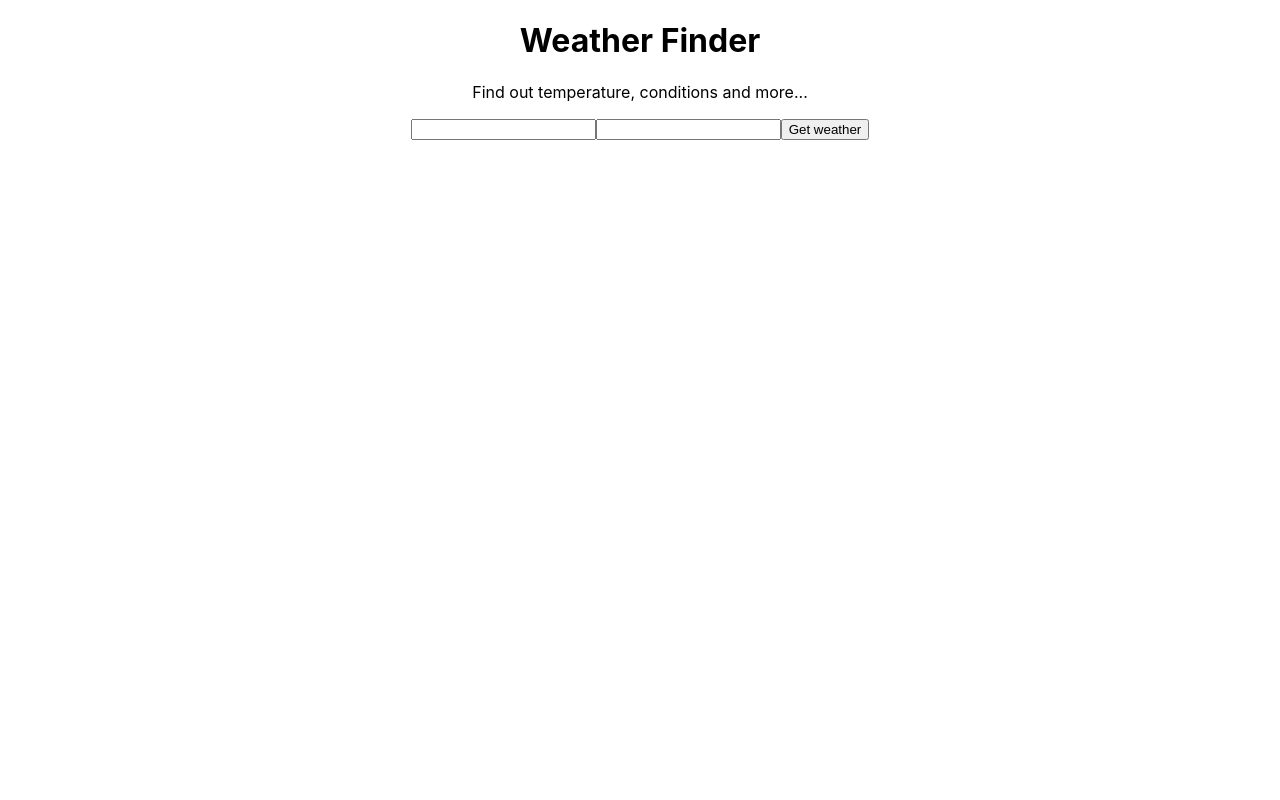
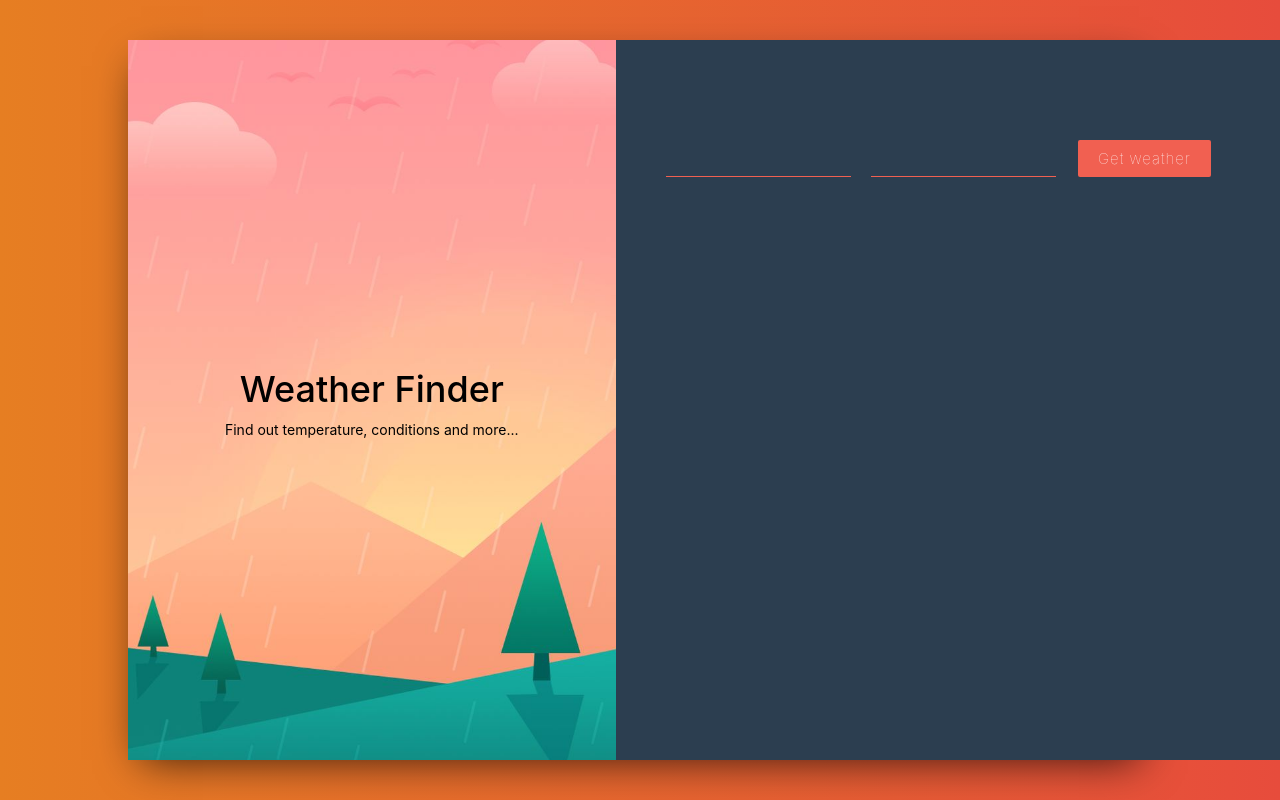
Before and after one commit to mkdir-helen/simple-react-webapp, a React (Create React App) app: page / in a window 1280 px wide. Built offline with nearby package versions, Linux system fonts and the light colour scheme.

Commit message:
Added bootstrap and bg img and skeleton styles

```diff
--- a/package.json
+++ b/package.json
@@ -3,6 +3,7 @@
   "version": "0.1.0",
   "private": true,
   "dependencies": {
+    "bootstrap": "^3.3.7",
     "dotenv": "^6.2.0",
     "react": "^16.7.0",
     "react-dom": "^16.7.0",
--- a/src/App.css
+++ b/src/App.css
@@ -1,32 +1,127 @@
-.App {
-  text-align: center;
+@import url('https://fonts.googleapis.com/css?family=Merriweather:100,200,300,300i,400,400i,700');
+@import url('https://fonts.googleapis.com/css?family=Roboto+Slab:400,700');
+@import url('https://fonts.googleapis.com/css?family=Open+Sans:300,400');
+
+body {
+  font-family: "Open Sans", serif;
 }
 
-.App-logo {
-  animation: App-logo-spin infinite 20s linear;
-  height: 40vmin;
+.wrapper {
+  background: linear-gradient(to right, #e67e22, #e74c3c);
+  height: 100vh;
+  display: flex;
+  justify-content: center;
+  align-items: center;
 }
 
-.App-header {
-  background-color: #282c34;
-  min-height: 100vh;
+.main {
+  height: 90vh;
+  background: #fff;
+  box-shadow: 0px 13px 40px -13px rgba(0,0,0,0.75);
+  width: 80%;
+  margin: 0 auto;
+}
+
+.title-container {
+  height: 90vh;
+  background: url("img/bg.jpg") center center no-repeat;
+  background-size: cover;
   display: flex;
-  flex-direction: column;
   align-items: center;
   justify-content: center;
-  font-size: calc(10px + 2vmin);
-  color: white;
+  text-align: center;
+  color: #000;
 }
 
-.App-link {
-  color: #61dafb;
+.title-container__title {
+  font-size: 50px;
+  letter-spacing: 2px;
+  line-height: 1.3;
+  font-family: 'Roboto Slab', serif;
 }
 
-@keyframes App-logo-spin {
-  from {
-    transform: rotate(0deg);
-  }
-  to {
-    transform: rotate(360deg);
-  }
+.title-container__subtitle {
+  font-style: italic;
+  font-weight: 100;
+  letter-spacing: 1px;
+  line-height: 1.5;
+  font-family: "Merriweather", serif;
 }
+
+.form-container {
+  background-color: #2c3e50;
+  height: 90vh;
+  padding-top: 100px;
+  padding-left: 50px;
+}
+
+input[type="text"] {
+  background-color: transparent;
+  border: 0;
+  border-bottom: solid 1px #f16051;
+  width: 30%;
+  padding-bottom: 4px;
+  color: #fff !important;
+  font-weight: lighter;
+  letter-spacing: 2px;
+  margin-bottom: 30px;
+  margin-right: 20px;
+  font-size: 20px;
+}
+
+input[type="text"] {
+    outline: none;
+}
+
+input:-webkit-autofill {
+    -webkit-box-shadow: 0 0 0 30px #2c3e50 inset;
+    -webkit-text-fill-color: #fff !important;
+}
+
+button {
+  border: 0;
+  padding: 8px 20px;
+  margin: 0 2px;
+  border-radius: 2px;
+  font-weight: lighter;
+  letter-spacing: 1px;
+  font-size: 15px;
+  cursor: pointer;
+  background-color: #f16051;
+  color: #fff;
+  font-weight: 100;
+}
+
+button:active {
+  outline: none;
+}
+
+.weather__info {
+  width: 60%;
+  font-size: 20px;
+  font-weight: 200;
+  letter-spacing: 2px;
+}
+
+.weather__key {
+  color: #f16051;
+  border-bottom: solid 2px rgba(255,255,255,0.06);
+  padding: 20px 0 20px 0;
+  font-weight: 400;
+}
+
+.weather__key:last-child {
+  border: 0;
+}
+
+.weather__value {
+  color: #fff;
+  font-weight: 200;
+}
+
+.weather__error {
+  color: #f16051;
+  font-size: 20px;
+  letter-spacing: 1px;
+  font-weight: 200;
+}
--- a/src/App.js
+++ b/src/App.js
@@ -44,8 +44,15 @@
   }
   render() {
     return (
-      <div className="App">
+      <div>
+        <div className="wrapper">
+          <div className="main">
+            <div className="container">
+              <div className="row">
+                <div className="col-xs-5 title-container">
                   <Titles />
+                </div>
+                <div className="col-xs-7 form-container">
                   <Form getWeather={this.getWeather} />
                   <Weather
                     temperature={this.state.temperature}
@@ -56,8 +63,14 @@
                     error={this.state.error}
                   />
                 </div>
+              </div>
+            </div>
+          </div>
+        </div>
+      </div>
     );
   }
 }
 
+
 export default App;
--- a/src/index.js
+++ b/src/index.js
@@ -1,5 +1,7 @@
 import React from 'react';
 import ReactDOM from 'react-dom';
+import 'bootstrap/dist/css/bootstrap.min.css';
+import "./App.css";
 import './index.css';
 import App from './App';
 import * as serviceWorker from './serviceWorker';
```
Also changed, not shown: src/img/bg.jpg (added), 1 other file (tests, documents, lock files or other folders). Lines whose indentation alone changed are shown as unchanged.
